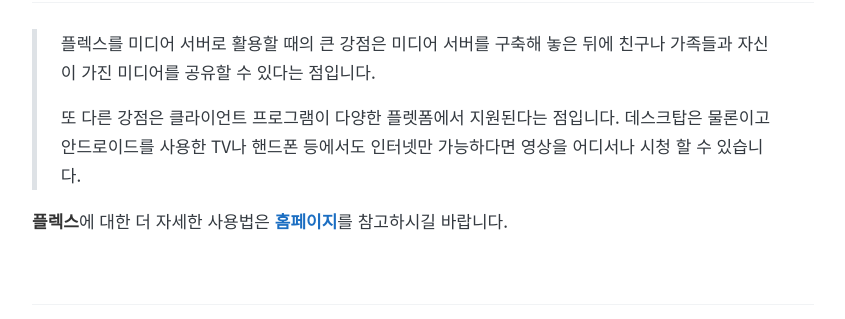
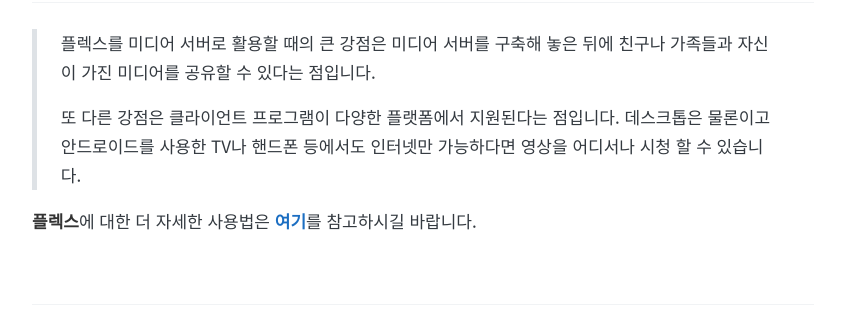
Before and after one commit to NY0510/Blog.old, a Jekyll site: the page built from _posts/2021-07-22-installing-plex-media-server-on-raspberry-pi.md, in a window 1280 px wide and 900 px high, scrolled down 7580 px. Shown: the part 440-759 px from the top of the window, without its empty margins (217-1062 px from the left). Built offline with Jekyll 4.4.1, drawn with Linux system fonts in a browser that asks for light colours; some web fonts are replaced; comment, search, counter and statistics services are not loaded; some of the changed text lies outside the part shown.

Commit message:
홈페이지 -> 여기

```diff
--- a/_posts/2021-07-22-installing-plex-media-server-on-raspberry-pi.md
+++ b/_posts/2021-07-22-installing-plex-media-server-on-raspberry-pi.md
@@ -74,13 +74,13 @@ service changed on disk. Run 'systemctl daemon-reload' to reload units.
 
 이런 화면이 나오면 성공입니다.
 
-위와 같이 **구글, 페이스북, 애플계정**으로 연동하셔도 되고, 아니면 밑에 **sign up with email**을 눌러 회원가입을 하셔도 됩니다.
+위와 같이 **구글, 페이스북, 애플 계정**으로 연동하셔도 되고, 아니면 밑에 **sign up with email**을 눌러 회원가입을 하셔도 됩니다.
 
 로그인해보면 해보면 아래와 같은 화면이 뜹니다.
 
 ![플렉스 미디어 서버 메인 페이지]({{ site.url }}/assets/images/2021-07-22-installing-plex-media-server-on-raspberry-pi/plex-main-page.png){: width="100%" }
 
-여기 나오는 **영화, 뉴스, 팟캐스트** 등은 플렉스에서 기본으로 제공해주는 미디어들입니다.
+여기 나오는 **영화, 뉴스, 팟캐스트** 등은 플렉스에서 기본으로 제공 해주는 미디어 들입니다.
 
 <br>
 
@@ -193,6 +193,6 @@ drwxr-xr-x  3 root root 131072 May 29 11:38 'TV Shows'
 
 > 플렉스를 미디어 서버로 활용할 때의 큰 강점은 미디어 서버를 구축해 놓은 뒤에 친구나 가족들과 자신이 가진 미디어를 공유할 수 있다는 점입니다.
 >
-> 또 다른 강점은 클라이언트 프로그램이 다양한 플렛폼에서 지원된다는 점입니다. 데스크탑은 물론이고 안드로이드를 사용한 TV나 핸드폰 등에서도 인터넷만 가능하다면 영상을 어디서나 시청 할 수 있습니다.
+> 또 다른 강점은 클라이언트 프로그램이 다양한 플랫폼에서 지원된다는 점입니다. 데스크톱은 물론이고 안드로이드를 사용한 TV나 핸드폰 등에서도 인터넷만 가능하다면 영상을 어디서나 시청 할 수 있습니다.
 
-**플렉스**에 대한 더 자세한 사용법은 **[홈페이지](https://www.plex.tv/)**를 참고하시길 바랍니다.
+**플렉스**에 대한 더 자세한 사용법은 **[여기](https://www.plex.tv/)**를 참고하시길 바랍니다.
```
